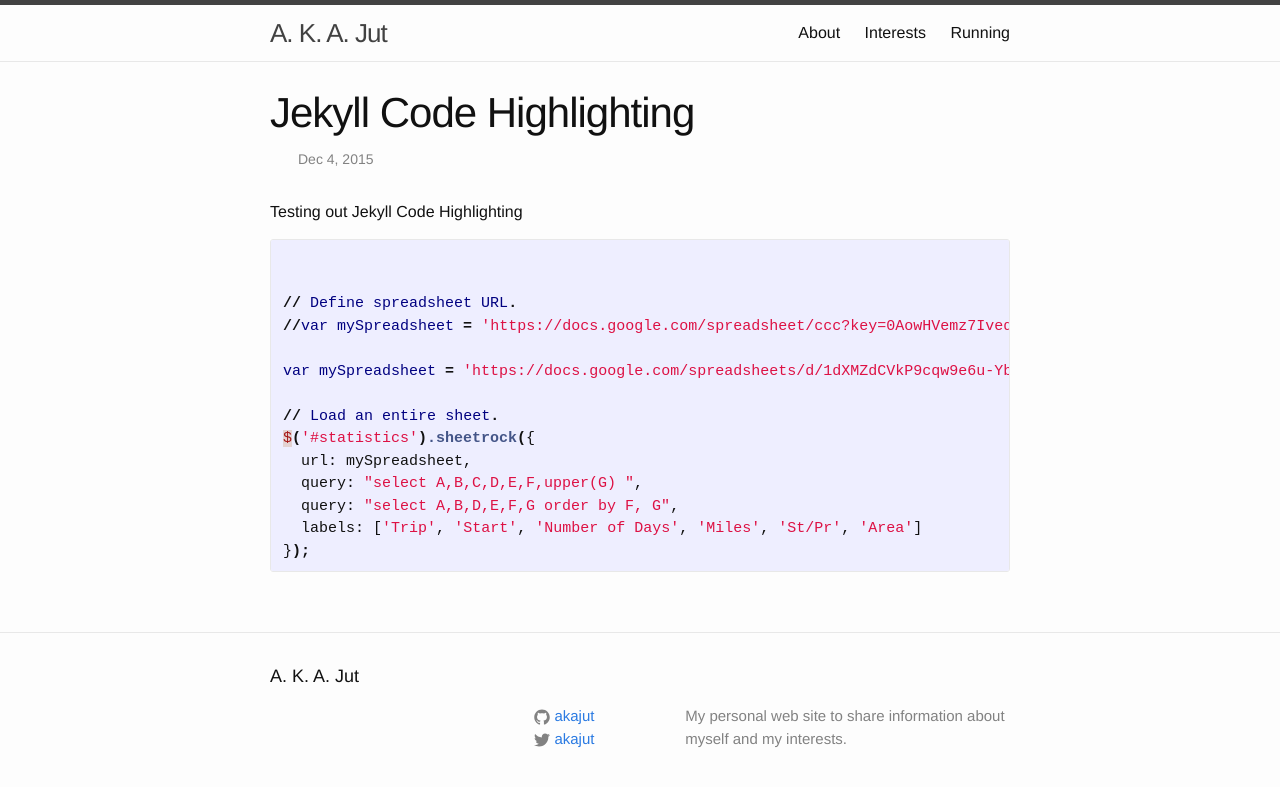
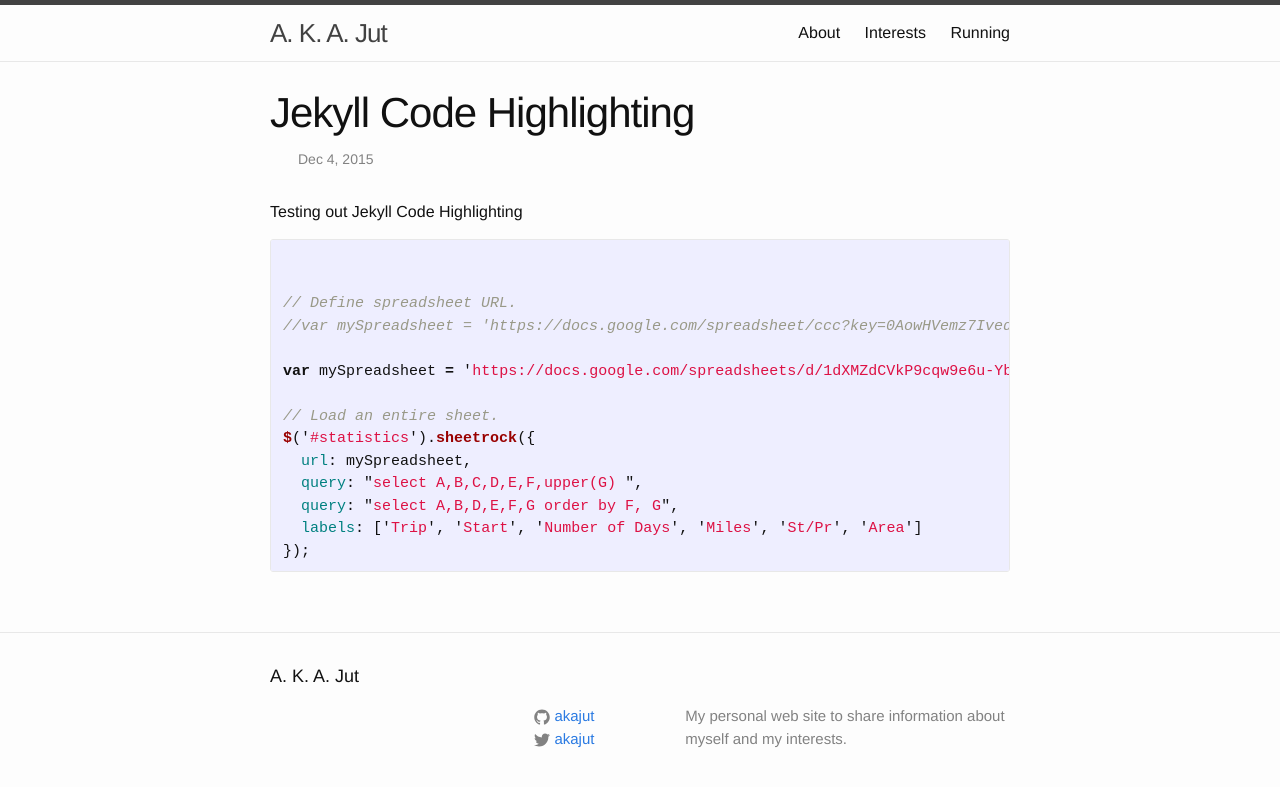
Before and after one commit to akajut/jekyll-ghpages, a Jekyll site: the page built from _posts/2015-12-04-Syntax-Hightlighting.markdown, in a window 1280 px wide. Shown: the top 787 px of the page. Built offline with Jekyll 4.4.1, drawn with Linux system fonts in a browser that asks for light colours.

Commit message:
changed highlight to js

```diff
--- a/_posts/2015-12-04-Syntax-Hightlighting.markdown
+++ b/_posts/2015-12-04-Syntax-Hightlighting.markdown
@@ -6,7 +6,7 @@ categories: jekyll
 ---
 Testing out Jekyll Code Highlighting
 
-{% highlight css %}
+{% highlight js %}
 
 // Define spreadsheet URL.
 //var mySpreadsheet = 'https://docs.google.com/spreadsheet/ccc?key=0AowHVemz7IvedElrNHVTb2dzZm9TX0x5ckViVWx5bXc#gid=0';
```
